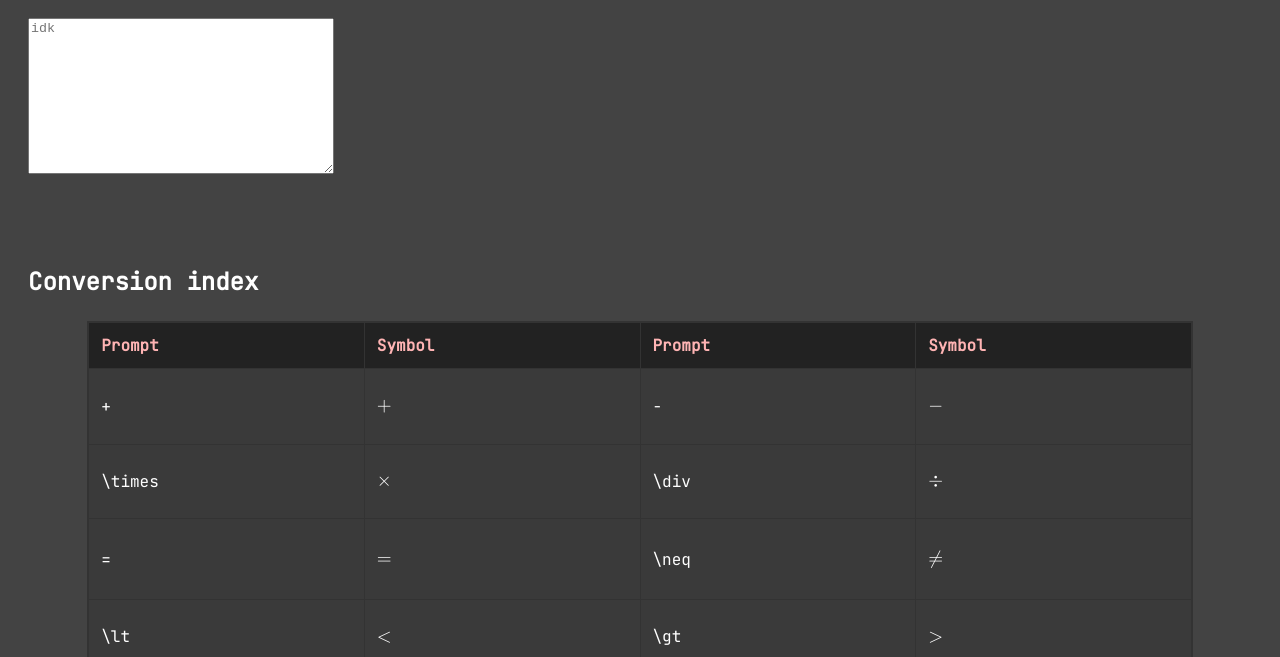
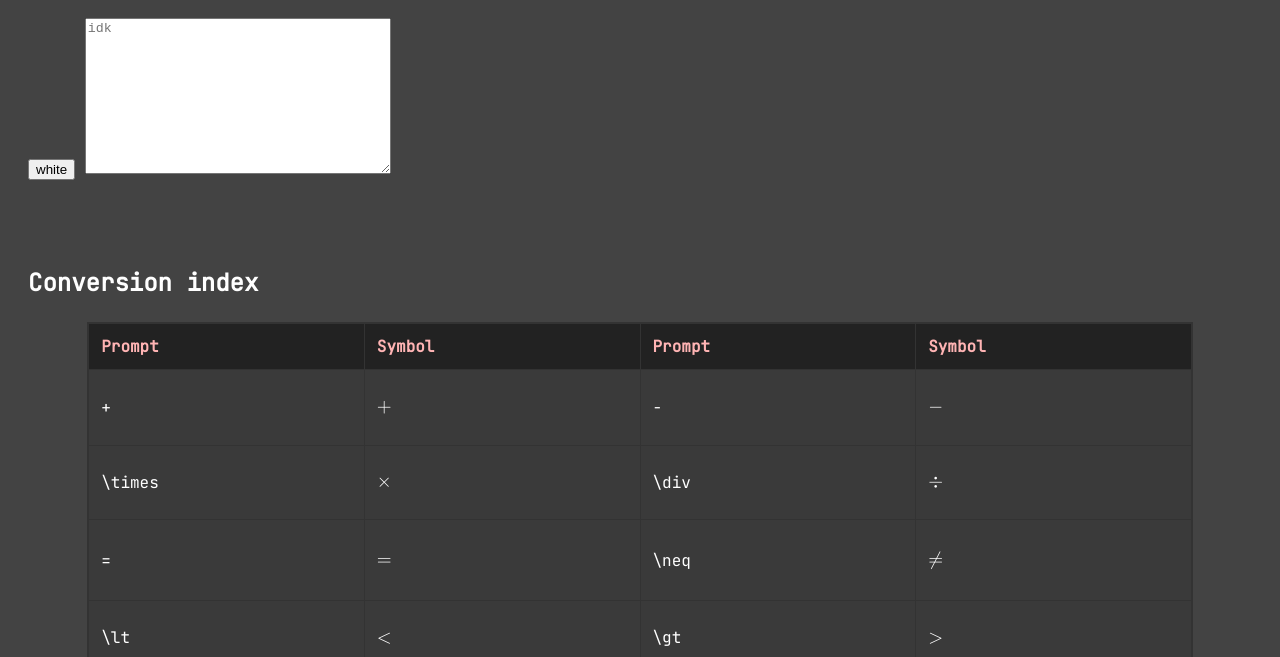
Before and after one commit to SolverSeek666/LATEX-Editor, a plain HTML site: page index.html in a window 1280 px wide. Shown: the part 143-800 px from the top of the page. Drawn offline with nearby package versions, Linux system fonts and the light colour scheme; a script that the page names is missing.

Commit message:
Update index.html
yesssss

```diff
--- a/index.html
+++ b/index.html
@@ -15,6 +15,7 @@
 </head>
 <body>
   <p style="font-size: 40px;"><b>LATEX Editor</b></p>
+  <button id="color">white</button>
   <textarea id="input" placeholder="idk" spellcheck="false" style="min-width: 300px; min-height: 150px;"></textarea>
   <br>
   <div id="output"></div>
```
